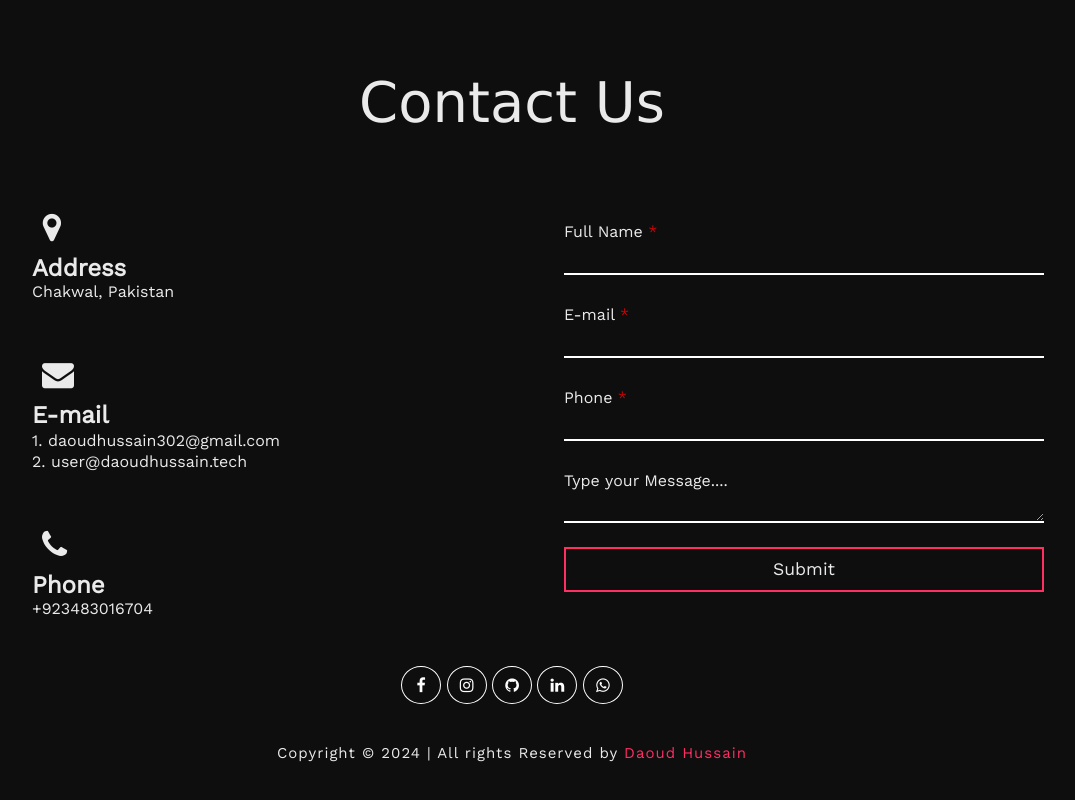
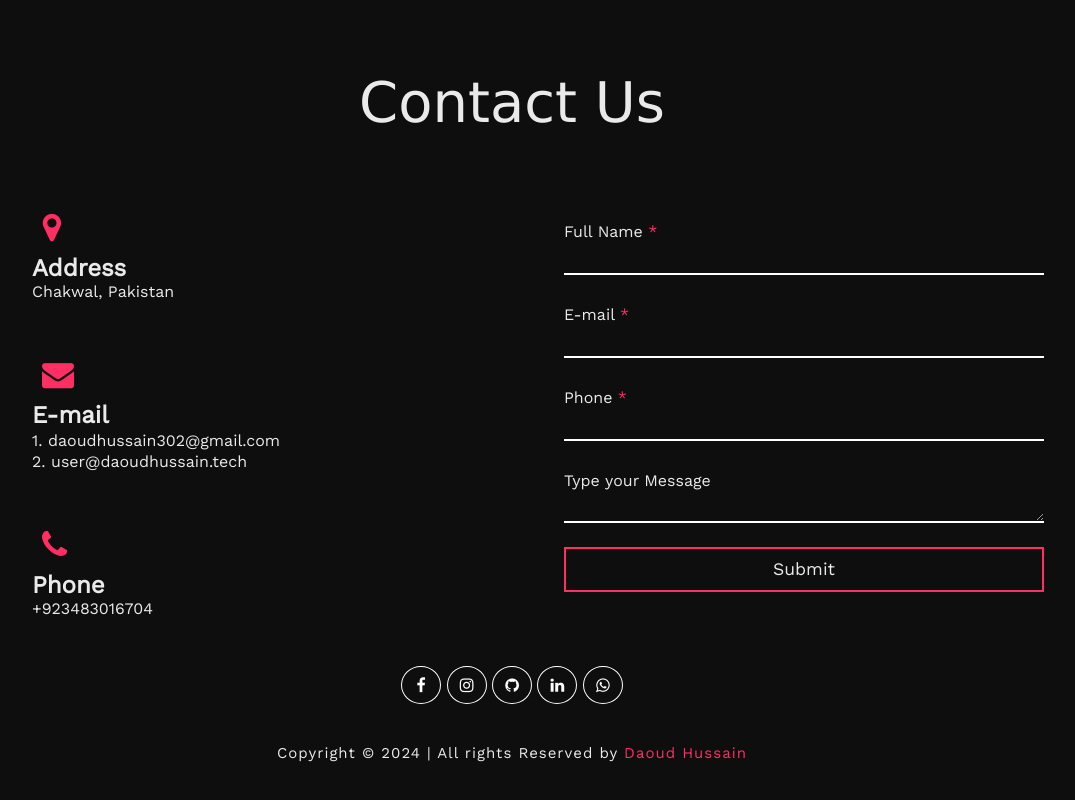
Before and after one commit to Daoud-Hussain/daoud-hussain.github.io, a website: page index.html in a window 1280 px wide. Shown: the part 3939-4739 px from the top of the page, without its empty margins (128-1203 px from the left). Drawn offline with nearby package versions, Linux system fonts and the light colour scheme.

```diff
--- a/assets/css/style.css
+++ b/assets/css/style.css
@@ -473,7 +473,7 @@
 }
 
 .row:hover {
-  transform: scale(1.05) translateY(-5px);
+  transform: scale(1.05) translateX(3) translateY(-5px);
   cursor: pointer;
   box-shadow: rgba(122, 119, 119, 0.888) 0px 3px 10px;
 }
@@ -667,6 +667,7 @@
   text-decoration: none;
   border-radius: 100%;
   margin-top: 3rem;
+  color: var(--secondary-color);
 }
 
 .fa-facebook {
--- a/index.html
+++ b/index.html
@@ -362,23 +362,23 @@
             <div class="right">
               <div class="contact-form">
                   <input name="Name" type="text" required>
-                  <span>Full Name <span style="color: rgb(191, 7, 7)"> *</span></span>
+                  <span>Full Name <span style="color: #ff2e63"> *</span></span>
               </div>
 
               <div class="contact-form">
                   <input name="Email" type="E-mail" required>
-                  <span>E-mail <span style="color: rgb(191, 7, 7)"> *</span></span>
+                  <span>E-mail <span style="color: #ff2e63"> *</span></span>
               </div>
 
               <div class="contact-form">
                   <input name="Phone" type="tel" required>
-                  <span>Phone <span style="color: rgb(191, 7, 7)"> *</span></span>
+                  <span>Phone <span style="color: #ff2e63"> *</span></span>
               </div>
               <div class="contact-form">
                   <textarea name="text">
 
                   </textarea>
-                  <span> Type your Message....</span>
+                  <span> Type your Message</span>
               </div>
 
               <button type="submit" name="submit" class="btn3 btn-effect">
```
